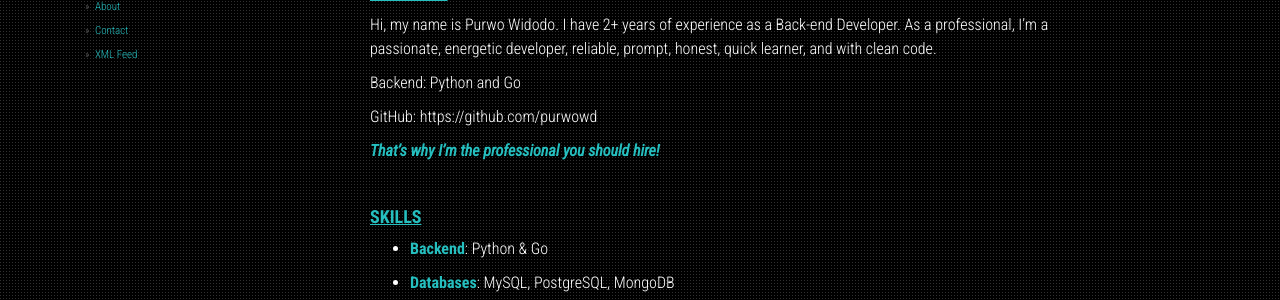
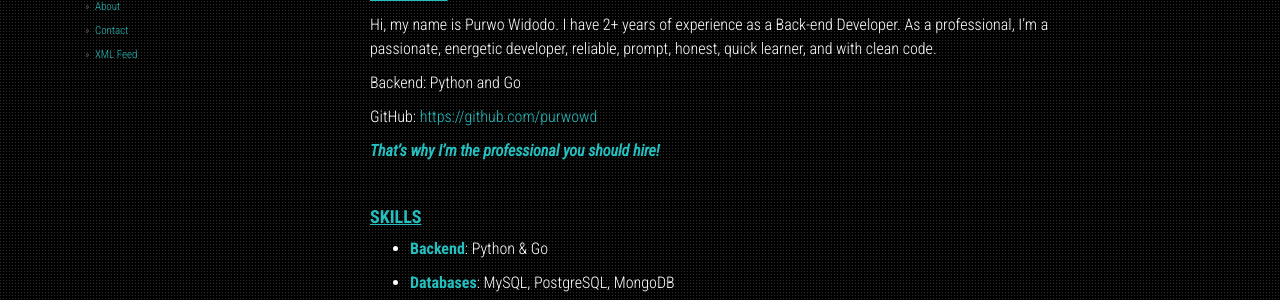
Before and after one commit to purwowd/purwowd.github.io, a Jekyll site: the page built from about.md, in a window 1280 px wide and 900 px high. Shown: the part 434-734 px from the top of the window. Built offline with Jekyll 4.4.1, drawn with Linux system fonts in a browser that asks for light colours; nearby versions of some CDN libraries; some of the changed lines change nothing that is shown.

Commit message:
add link refer

```diff
--- a/about.md
+++ b/about.md
@@ -16,7 +16,7 @@ As a professional, I’m a passionate, energetic developer, reliable, prompt, ho
 
 Backend: Python and Go
 
-GitHub: https://github.com/purwowd
+GitHub: [https://github.com/purwowd](https://github.com/purwowd)
 {: .text-justify}
 
 <i><b>That’s why I’m the professional you should hire!</b></i>
```
